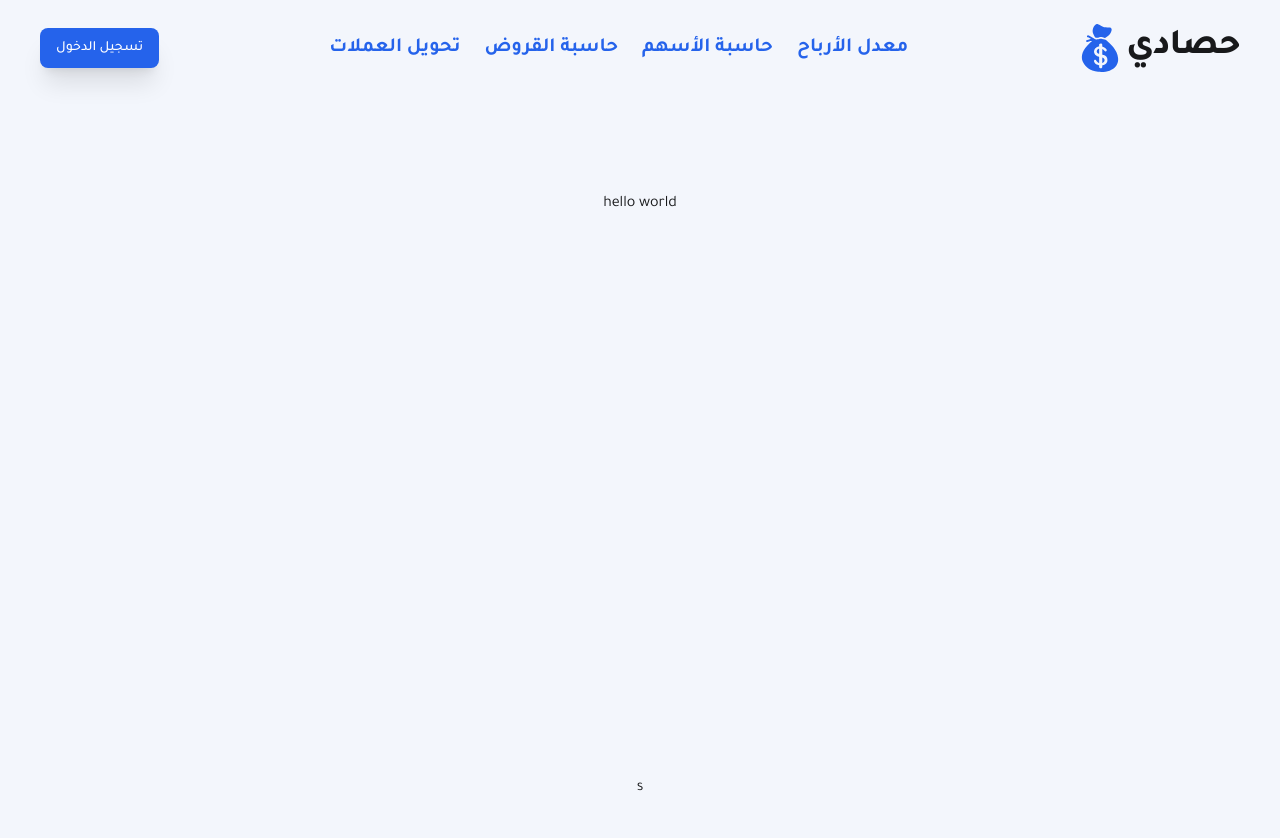
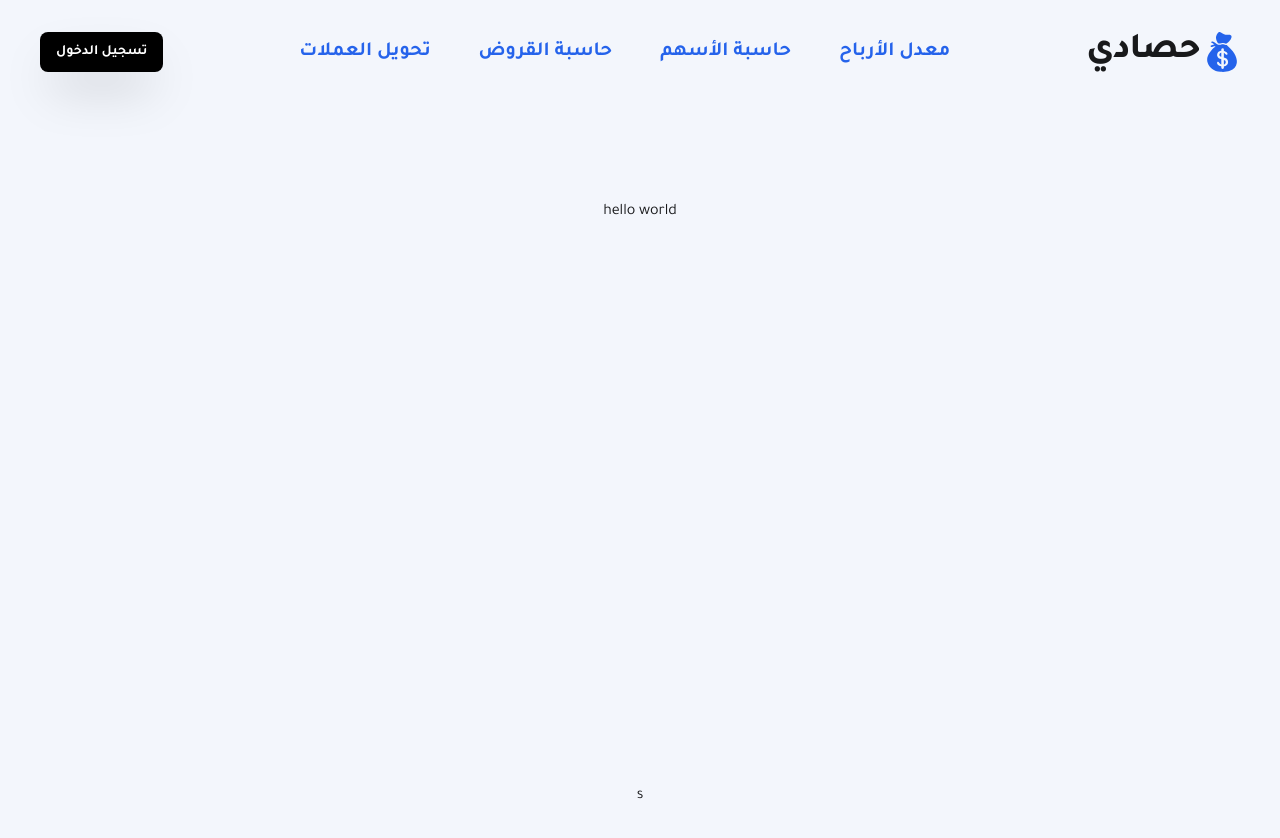
Before and after one commit to HassanAlabdulal/Hasady, a Next.js app: page / in a window 1280 px wide. Shown: the top 838 px of the page. Built offline with nearby package versions, Linux system fonts and the light colour scheme.

Commit message:
enhance: refactor the nav, adjust margins

```diff
--- a/components/nav.tsx
+++ b/components/nav.tsx
@@ -27,9 +27,9 @@ export default function Nav() {
   };
 
   return (
-    <header className="relative z-50 flex flex-wrap w-full text-sm py-6 sm:justify-start sm:flex-nowrap bg-background">
+    <header className="relative z-50 flex flex-wrap w-full text-sm py-8 sm:justify-start sm:flex-nowrap bg-background">
       <nav
-        className=" w-full mx-auto md:px-10 px-10 sm:flex sm:items-center sm:justify-between"
+        className=" max-w-[80rem] w-full mx-auto md:px-10 px-5 sm:flex sm:items-center sm:justify-between"
         aria-label="Global"
       >
         <div className="flex items-center justify-between">
@@ -39,21 +39,21 @@ export default function Nav() {
             transition={{ delay: 0.25 }}
           >
             <a
-              className="inline-flex items-center text-xl font-semibold gap-x-2 text-center "
+              className="flex items-center justify-center text-xl font-semibold text-center "
               href="/"
             >
-              <div className="flex items-center justify-center gap-1">
+              <div className="flex items-center justify-center text-center gap-1">
+                <img
+                  src="/assets/logo.svg"
+                  className="w-6 h-auto md:w-9"
+                  alt="logo"
+                />
                 <h1
                   className="scroll-m-20 text-2xl font-extrabold tracking-tight
                lg:text-4xl rounded-xl"
                 >
                   حصادي
                 </h1>
-                <img
-                  src="/assets/logo.svg"
-                  className="w-8 h-auto md:w-11"
-                  alt="logo"
-                />
               </div>
             </a>
           </motion.div>
@@ -78,14 +78,14 @@ export default function Nav() {
                   rotate: isNavExpanded ? 45 : 0, // Rotate the top line 45 degrees to form one leg of the 'X'
                   y: isNavExpanded ? 8.3 : 0, // Adjust the 'y' to move it down to meet the middle line
                 }}
-                className="block h-0.5 w-6 bg-black" // Ensure all spans have this same width and height
+                className="block h-0.5 w-6 bg-black"
               ></motion.span>
 
               <motion.span
                 animate={{
                   opacity: isNavExpanded ? 0 : 1, // Hide the middle span by fading it out
                 }}
-                className="block h-0.5 w-6 bg-black" // Ensure all spans have this same width and height
+                className="block h-0.5 w-6 bg-black"
               ></motion.span>
 
               <motion.span
@@ -93,7 +93,7 @@ export default function Nav() {
                   rotate: isNavExpanded ? -45 : 0, // Rotate the bottom line -45 degrees to form the other leg of the 'X'
                   y: isNavExpanded ? -8.3 : 0, // Adjust the 'y' to move it up to meet the middle line
                 }}
-                className="block h-0.5 w-6 bg-black" // Ensure all spans have this same width and height
+                className="block h-0.5 w-6 bg-black"
               ></motion.span>
             </motion.div>
           </button>
@@ -109,7 +109,7 @@ export default function Nav() {
           ].map((item) => (
             <a
               key={item}
-              className="relative mx-3 font-bold text-primary transition-all duration-200 delay-50"
+              className="relative mx-6 font-bold text-primary transition-all duration-200 delay-50"
               href={`/${item.toLowerCase()}`}
               onMouseEnter={() => setActiveLink(item)}
               onMouseLeave={() => setActiveLink("")}
@@ -137,24 +137,29 @@ export default function Nav() {
               className="fixed left-0 z-40 flex flex-col items-center justify-center w-3/5
                rounded-2xl gap-5 text-lg text-primary-foreground text-center shadow-md py-6 mt-4 ml-5 background"
             >
-              <a className="my-2 font-semibold " href="/">
+              <a className="my-2 font-semibold px-12 " href="/">
                 معدل الأرباح
               </a>
-              <a className="my-2 font-semibold" href="/">
+              <a className="my-2 font-semibold px-12" href="/">
                 حاسبة الأسهم
               </a>
-              <a className="my-2 font-semibold" href="/">
+              <a className="my-2 font-semibold px-12" href="/">
                 حاسبة القروض
               </a>
-              <a className="my-2 font-semibold" href="/">
+              <a className="my-2 font-semibold px-12" href="/">
                 تحويل العملات
               </a>
+              <Button className=" rounded-xl text-md px-8 shadow-2xl bg-primary-foreground text-[#004883] font-bold ">
+                تسجيل الدخول
+              </Button>
             </motion.div>
           )}
         </AnimatePresence>
 
-        <div className="flex gap-2">
-          <Button className=" rounded-lg shadow-xl">تسجيل الدخول</Button>
+        <div className="flex gap-2 max-sm:hidden">
+          <Button className=" rounded-lg shadow-2xl bg-black font-bold hover:bg-neutral-800">
+            تسجيل الدخول
+          </Button>
           {/* <ModeToggle /> */}
         </div>
       </nav>
```
